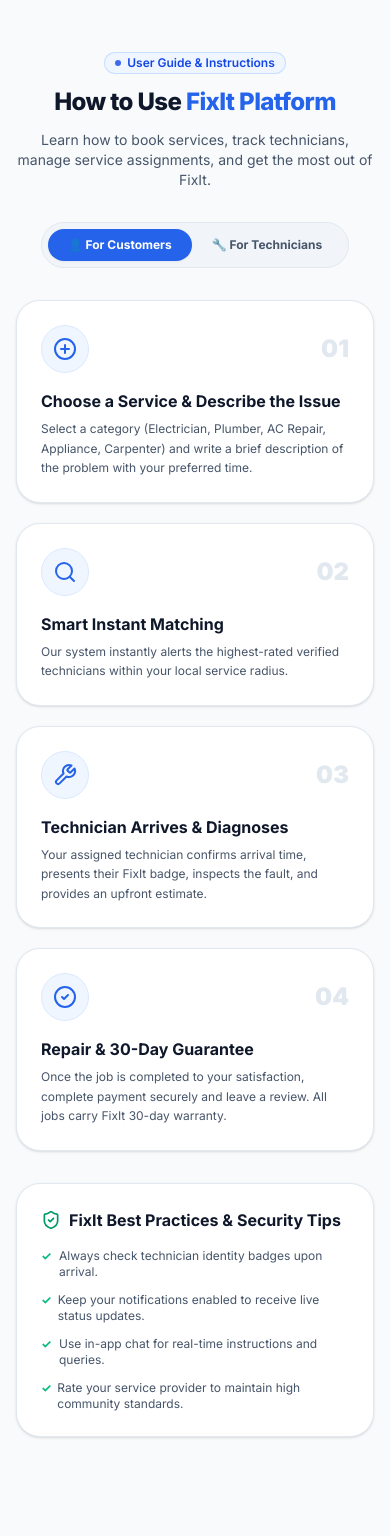
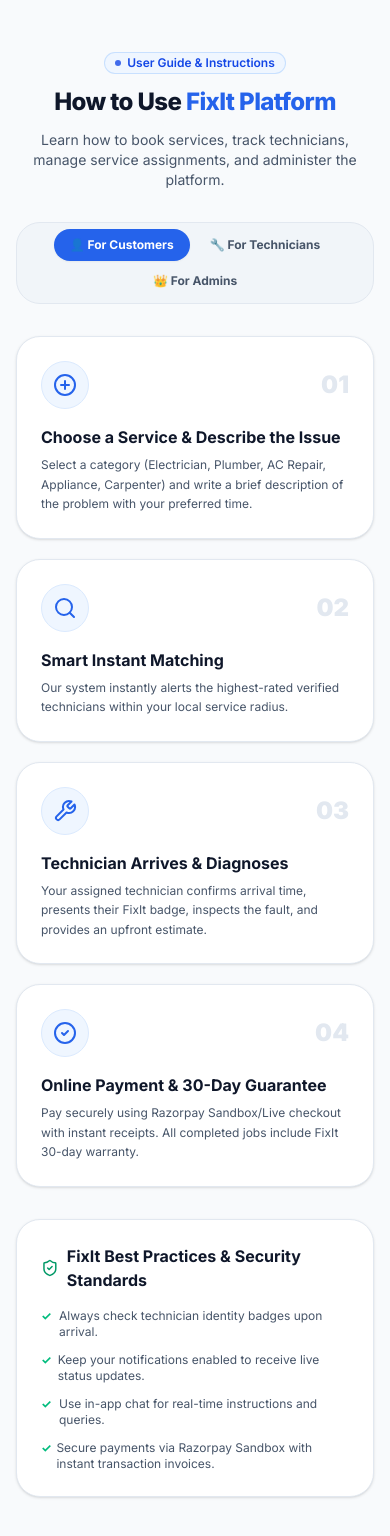
Before and after one commit to Aman5ingh19/FixIt, a React (Vite) app in the folder client/: page /how-to-use in a window 390 px wide. Shown: the top 1536 px of the page. Built offline with nearby package versions, Linux system fonts and the light colour scheme.

Commit message:
feat: re-add Admin demo login, update HowToUse and README documentation with full role guides

```diff
--- a/client/src/pages/auth/LoginPage.jsx
+++ b/client/src/pages/auth/LoginPage.jsx
@@ -69,20 +69,27 @@ export default function LoginPage() {
           <p className="text-[10px] font-bold text-surface-500 dark:text-surface-400 uppercase tracking-wider mb-1.5 flex items-center gap-1">
             <span>⚡</span> Quick Demo Logins
           </p>
-          <div className="grid grid-cols-2 gap-2">
+          <div className="grid grid-cols-3 gap-1.5">
+            <button
+              type="button"
+              onClick={() => setForm({ email: 'admin@fixit.com', password: 'Password123!', rememberMe: true })}
+              className="px-1.5 py-1.5 rounded-lg bg-white dark:bg-surface-200 border border-purple-200 dark:border-purple-800/80 text-purple-700 dark:text-purple-300 hover:bg-purple-50 dark:hover:bg-purple-950/40 text-[11px] font-bold transition-all text-center cursor-pointer shadow-2xs truncate"
+            >
+              👑 Admin
+            </button>
             <button
               type="button"
               onClick={() => setForm({ email: 'tech@fixit.com', password: 'Password123!', rememberMe: true })}
-              className="px-2 py-1.5 rounded-lg bg-white dark:bg-surface-200 border border-emerald-200 dark:border-emerald-800/80 text-emerald-700 dark:text-emerald-300 hover:bg-emerald-50 dark:hover:bg-emerald-950/40 text-xs font-bold transition-all text-center cursor-pointer shadow-2xs"
+              className="px-1.5 py-1.5 rounded-lg bg-white dark:bg-surface-200 border border-emerald-200 dark:border-emerald-800/80 text-emerald-700 dark:text-emerald-300 hover:bg-emerald-50 dark:hover:bg-emerald-950/40 text-[11px] font-bold transition-all text-center cursor-pointer shadow-2xs truncate"
             >
-              🔧 Demo Technician
+              🔧 Technician
             </button>
             <button
               type="button"
               onClick={() => setForm({ email: 'customer@fixit.com', password: 'Password123!', rememberMe: true })}
-              className="px-2 py-1.5 rounded-lg bg-white dark:bg-surface-200 border border-blue-200 dark:border-blue-800/80 text-blue-700 dark:text-blue-300 hover:bg-blue-50 dark:hover:bg-blue-950/40 text-xs font-bold transition-all text-center cursor-pointer shadow-2xs"
+              className="px-1.5 py-1.5 rounded-lg bg-white dark:bg-surface-200 border border-blue-200 dark:border-blue-800/80 text-blue-700 dark:text-blue-300 hover:bg-blue-50 dark:hover:bg-blue-950/40 text-[11px] font-bold transition-all text-center cursor-pointer shadow-2xs truncate"
             >
-              👤 Demo Customer
+              👤 Customer
             </button>
           </div>
         </div>
--- a/client/src/pages/shared/HowToUsePage.jsx
+++ b/client/src/pages/shared/HowToUsePage.jsx
@@ -1,5 +1,9 @@
 import { useState } from 'react';
-import { PlusCircle, Search, UserCheck, Wrench, CheckCircle2, Star, ShieldCheck, ToggleRight, DollarSign, Bell, ArrowRight, BookOpen } from 'lucide-react';
+import {
+  PlusCircle, Search, UserCheck, Wrench, CheckCircle2, Star,
+  ShieldCheck, ToggleRight, DollarSign, Bell, ArrowRight, BookOpen,
+  CreditCard, Activity, ShieldAlert, Users
+} from 'lucide-react';
 import DashboardLayout from '../../components/layouts/DashboardLayout';
 import { Card, Badge, Button } from '../../components/common';
 import { Link } from 'react-router-dom';
@@ -7,7 +11,9 @@ import { useAuth } from '../../contexts/AuthContext';
 
 export default function HowToUsePage() {
   const { user } = useAuth();
-  const [roleTab, setRoleTab] = useState(user?.role === 'TECHNICIAN' ? 'technician' : 'customer');
+  const [roleTab, setRoleTab] = useState(
+    user?.role === 'ADMIN' ? 'admin' : user?.role === 'TECHNICIAN' ? 'technician' : 'customer'
+  );
 
   const customerSteps = [
     {
@@ -33,8 +39,8 @@ export default function HowToUsePage() {
     },
     {
       step: '04',
-      title: 'Repair & 30-Day Guarantee',
-      desc: 'Once the job is completed to your satisfaction, complete payment securely and leave a review. All jobs carry FixIt 30-day warranty.',
+      title: 'Online Payment & 30-Day Guarantee',
+      desc: 'Pay securely using Razorpay Sandbox/Live checkout with instant receipts. All completed jobs include FixIt 30-day warranty.',
       icon: CheckCircle2,
       badge: 'Step 4',
     },
@@ -65,13 +71,44 @@ export default function HowToUsePage() {
     {
       step: '04',
       title: 'Earn & Grow Your Rating',
-      desc: 'Earn instant payouts per job completed. Higher customer ratings boost your matching priority for premium commercial requests.',
+      desc: 'Track completed jobs and earned revenue directly. Higher customer ratings boost your matching priority for premium requests.',
       icon: DollarSign,
       badge: 'Step 4',
     },
   ];
 
-  const currentSteps = roleTab === 'technician' ? technicianSteps : customerSteps;
+  const adminSteps = [
+    {
+      step: '01',
+      title: 'Platform Analytics & Revenue',
+      desc: 'Inspect real-time KPI metrics, total revenue collected, active service request volumes, and system health status.',
+      icon: DollarSign,
+      badge: 'Step 1',
+    },
+    {
+      step: '02',
+      title: 'Technician Verification & KYC',
+      desc: 'Review government ID cards, trade certificates, and technician credentials with one-click Approve or Reject actions.',
+      icon: UserCheck,
+      badge: 'Step 2',
+    },
+    {
+      step: '03',
+      title: 'Global Request & Dispatch Override',
+      desc: 'Monitor and manage service tickets across all categories and cities with capabilities to inspect, reassign, or resolve issues.',
+      icon: Wrench,
+      badge: 'Step 3',
+    },
+    {
+      step: '04',
+      title: 'Security Audit & Activity Logs',
+      desc: 'Inspect comprehensive audit logs capturing IP addresses, user agents, timestamps, and Razorpay transaction flows.',
+      icon: ShieldCheck,
+      badge: 'Step 4',
+    },
+  ];
+
+  const currentSteps = roleTab === 'admin' ? adminSteps : roleTab === 'technician' ? technicianSteps : customerSteps;
 
   const content = (
     <div className="max-w-4xl mx-auto space-y-8 animate-fade-in pb-12">
@@ -84,17 +121,17 @@ export default function HowToUsePage() {
           How to Use <span className="text-primary-600 dark:text-primary-400">FixIt Platform</span>
         </h1>
         <p className="text-surface-600 dark:text-surface-400 text-sm sm:text-base max-w-xl mx-auto">
-          Learn how to book services, track technicians, manage service assignments, and get the most out of FixIt.
+          Learn how to book services, track technicians, manage service assignments, and administer the platform.
         </p>
       </div>
 
       {/* Role Switcher Tabs */}
       <div className="flex justify-center">
-        <div className="inline-flex p-1.5 rounded-2xl bg-surface-100 dark:bg-surface-200 border border-surface-200 dark:border-surface-300">
+        <div className="inline-flex flex-wrap items-center justify-center p-1.5 rounded-2xl bg-surface-100 dark:bg-surface-200 border border-surface-200 dark:border-surface-300 gap-1">
           <button
             type="button"
             onClick={() => setRoleTab('customer')}
-            className={`px-5 py-2 rounded-xl text-xs sm:text-sm font-bold transition-all cursor-pointer ${
+            className={`px-4 py-2 rounded-xl text-xs sm:text-sm font-bold transition-all cursor-pointer ${
               roleTab === 'customer'
                 ? 'bg-primary-600 text-white shadow-xs'
                 : 'text-surface-600 hover:text-surface-900'
@@ -105,13 +142,24 @@ export default function HowToUsePage() {
           <button
             type="button"
             onClick={() => setRoleTab('technician')}
-            className={`px-5 py-2 rounded-xl text-xs sm:text-sm font-bold transition-all cursor-pointer ${
+            className={`px-4 py-2 rounded-xl text-xs sm:text-sm font-bold transition-all cursor-pointer ${
               roleTab === 'technician'
                 ? 'bg-primary-600 text-white shadow-xs'
                 : 'text-surface-600 hover:text-surface-900'
             }`}
           >
             🔧 For Technicians
+          </button>
+          <button
+            type="button"
+            onClick={() => setRoleTab('admin')}
+            className={`px-4 py-2 rounded-xl text-xs sm:text-sm font-bold transition-all cursor-pointer ${
+              roleTab === 'admin'
+                ? 'bg-primary-600 text-white shadow-xs'
+                : 'text-surface-600 hover:text-surface-900'
+            }`}
+          >
+            👑 For Admins
           </button>
         </div>
       </div>
@@ -145,7 +193,7 @@ export default function HowToUsePage() {
       <Card className="bg-surface-50 dark:bg-surface-200/40 p-6 rounded-3xl border border-surface-200 dark:border-surface-300 space-y-4">
         <h3 className="text-base font-bold text-surface-900 flex items-center gap-2">
           <ShieldCheck className="w-5 h-5 text-emerald-600" />
-          FixIt Best Practices &amp; Security Tips
+          FixIt Best Practices &amp; Security Standards
         </h3>
         <div className="grid grid-cols-1 sm:grid-cols-2 gap-3 text-xs text-surface-600 dark:text-surface-400">
           <div className="flex items-start gap-2">
@@ -162,7 +210,7 @@ export default function HowToUsePage() {
           </div>
           <div className="flex items-start gap-2">
             <span className="text-emerald-500 font-bold">✓</span>
-            <span>Rate your service provider to maintain high community standards.</span>
+            <span>Secure payments via Razorpay Sandbox with instant transaction invoices.</span>
           </div>
         </div>
       </Card>
```
Also changed, not shown: 2 other files (tests, documents, lock files or other folders).
